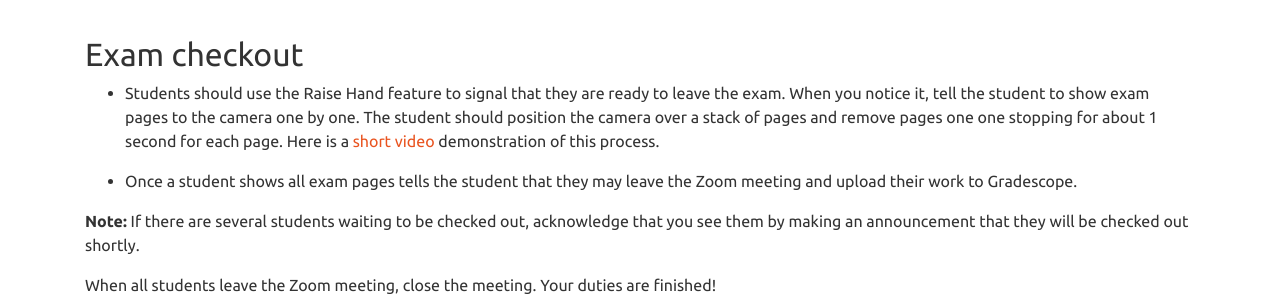
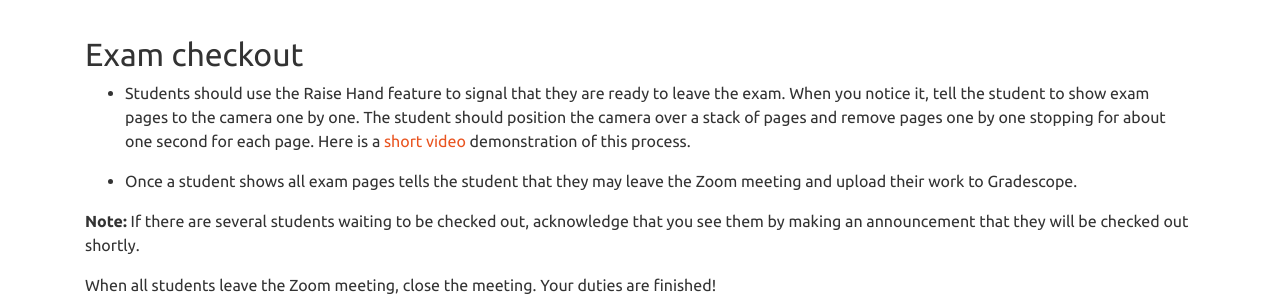
Before and after one commit to ub-math/exam_guides, a Jekyll site: the page built from docs/proctor.md, in a window 1280 px wide and 900 px high, scrolled down 6225 px. Shown: the part 282-582 px from the top of the window. Built offline with Jekyll 4.4.1, drawn with Linux system fonts in a browser that asks for light colours.

Commit message:
Update proctor.md

```diff
--- a/docs/proctor.md
+++ b/docs/proctor.md
@@ -331,7 +331,7 @@ the website [exams.math.buffalo.edu](https://exams.math.buffalo.edu) and start w
 
 * Students should use the Raise Hand feature to signal that they are ready to leave the exam. When you notice it,
 tell the student to show exam pages to the camera one by one. The student should position the camera over
-a stack of pages and remove pages one one stopping for about 1 second for each page.
+a stack of pages and remove pages one by one stopping for about one second for each page.
 Here is a [short
 video](https://ub.hosted.panopto.com/Panopto/Pages/Viewer.aspx?id=1665fd0d-3d0a-4c76-9049-ac5b00e8a2da){:target="_blank"
 rel="noopener"}
```
